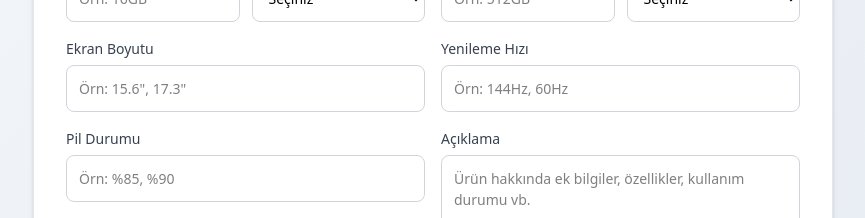
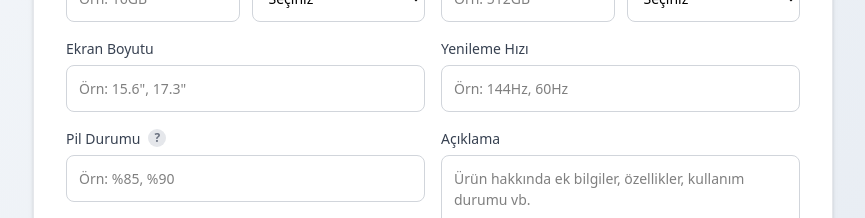
Before and after one commit to ozancidik/dusukbutce-web, a Next.js app: page /bize-sat/notebook in a window 1280 px wide. Shown: the part 1020-1238 px from the top of the page, without its empty margins (207-1072 px from the left). Built offline with nearby package versions, Linux system fonts and the light colour scheme.

Commit message:
notebook sayfasında görsel kalitesi artırıldı (0.9 kalite, 1600x1200 max)

```diff
--- a/app/bize-sat/notebook/page.tsx
+++ b/app/bize-sat/notebook/page.tsx
@@ -16,6 +16,7 @@ export default function NotebookPage() {
   const [popupType, setPopupType] = useState<'success' | 'error'>('success');
   const [popupTitle, setPopupTitle] = useState('');
   const [popupMessage, setPopupMessage] = useState('');
+  const [showBatteryTooltip, setShowBatteryTooltip] = useState(false);
   const [formData, setFormData] = useState({
     brand: '',
     model: '',
@@ -42,6 +43,8 @@ export default function NotebookPage() {
   });
 
   useEffect(() => {
+    if (typeof window === 'undefined') return;
+
     const checkMobile = () => {
       setIsMobile(window.innerWidth <= 768);
     };
@@ -168,9 +171,9 @@ export default function NotebookPage() {
 
       return new Promise((resolve) => {
         img.onload = () => {
-          // Maksimum boyutları belirle
-          const maxWidth = 800;
-          const maxHeight = 600;
+          // Maksimum boyutları belirle (daha yüksek çözünürlük için artırıldı)
+          const maxWidth = 1600;
+          const maxHeight = 1200;
 
           let { width, height } = img;
 
@@ -193,8 +196,8 @@ export default function NotebookPage() {
           // Resmi çiz ve sıkıştır
           ctx?.drawImage(img, 0, 0, width, height);
 
-          // Kaliteyi düşür (0.7 = %70 kalite)
-          const compressedBase64 = canvas.toDataURL('image/jpeg', 0.7);
+          // Kaliteyi artır (0.9 = %90 kalite - daha net görüntü için)
+          const compressedBase64 = canvas.toDataURL('image/jpeg', 0.9);
           resolve(compressedBase64);
         };
 
@@ -235,6 +238,11 @@ export default function NotebookPage() {
     e.preventDefault();
     setIsSubmitting(true);
 
+    // Performans ölçümü için başlangıç zamanı
+    const startTime = performance.now();
+    console.log('🚀 Teklif Al butonuna tıklandı - İstek başlatılıyor...');
+    console.log('⏱️ Başlangıç zamanı:', new Date().toISOString());
+
     try {
       // JWT token al
       const token = localStorage.getItem('token');
@@ -246,6 +254,7 @@ export default function NotebookPage() {
         graphicsCardWatt: formData.graphicsCardWatt
       });
 
+      const requestStartTime = performance.now();
       const response = await fetch('/api/notebook-submissions', {
         method: 'POST',
         headers: {
@@ -259,7 +268,29 @@ export default function NotebookPage() {
         }),
       });
 
+      const requestEndTime = performance.now();
+      const requestDuration = ((requestEndTime - requestStartTime) / 1000).toFixed(2);
+      const totalDuration = ((requestEndTime - startTime) / 1000).toFixed(2);
+
+      console.log('✅ API Response alındı!');
+      console.log('⏱️ API İstek Süresi:', requestDuration, 'saniye');
+      console.log('⏱️ Toplam İşlem Süresi:', totalDuration, 'saniye');
+      console.log('📊 Response Status:', response.status, response.statusText);
+
+      // Response boyutunu hesapla (eğer mevcutsa)
+      const responseText = await response.text();
+      const responseSize = new Blob([responseText]).size;
+      console.log('📦 Response Boyutu:', (responseSize / 1024).toFixed(2), 'KB');
+
+      let responseData;
+      try {
+        responseData = JSON.parse(responseText);
+      } catch (parseError) {
+        console.warn('⚠️ Response JSON parse edilemedi:', parseError);
+      }
+
       if (response.ok) {
+        console.log('✅ İşlem başarılı! Response:', responseData);
         setPopupType('success');
         setPopupTitle('Teklif Başarıyla Gönderildi!');
         setPopupMessage('Notebook bilgisayarınız için teklif talebiniz alındı. En kısa sürede size dönüş yapacağız.');
@@ -293,17 +324,28 @@ export default function NotebookPage() {
           images: []
         });
       } else {
+        const errorDuration = ((performance.now() - startTime) / 1000).toFixed(2);
+        console.error('❌ İşlem başarısız!');
+        console.error('⏱️ Hata Süresi:', errorDuration, 'saniye');
+        console.error('📊 Response Data:', responseData || responseText);
         setPopupType('error');
         setPopupTitle('Hata Oluştu');
         setPopupMessage('Teklif talebiniz gönderilemedi. Lütfen tekrar deneyin.');
         setShowPopup(true);
       }
     } catch (error) {
+      const errorDuration = ((performance.now() - startTime) / 1000).toFixed(2);
+      console.error('❌ Exception oluştu!');
+      console.error('⏱️ Hata Süresi:', errorDuration, 'saniye');
+      console.error('💥 Hata Detayı:', error);
       setPopupType('error');
       setPopupTitle('Hata Oluştu');
       setPopupMessage('Teklif talebiniz gönderilemedi. Lütfen tekrar deneyin.');
       setShowPopup(true);
     } finally {
+      const finalDuration = ((performance.now() - startTime) / 1000).toFixed(2);
+      console.log('🏁 İşlem tamamlandı - Toplam Süre:', finalDuration, 'saniye');
+      console.log('─────────────────────────────────────');
       setIsSubmitting(false);
     }
   };
@@ -771,13 +813,99 @@ export default function NotebookPage() {
               </div>
               <div>
                 <label style={{
-                  display: 'block',
+                  display: 'flex',
+                  alignItems: 'center',
+                  gap: '8px',
                   fontSize: '14px',
                   fontWeight: '500',
                   color: '#374151',
                   marginBottom: '6px'
                 }}>
-                  Pil Durumu
+                  <span>Pil Durumu</span>
+                  <div
+                    style={{
+                      position: 'relative',
+                      display: 'inline-flex',
+                      alignItems: 'center',
+                      justifyContent: 'center'
+                    }}
+                    onMouseEnter={() => setShowBatteryTooltip(true)}
+                    onMouseLeave={() => setShowBatteryTooltip(false)}
+                  >
+                    <div
+                      style={{
+                        width: '18px',
+                        height: '18px',
+                        borderRadius: '50%',
+                        background: showBatteryTooltip ? '#3b82f6' : '#e5e7eb',
+                        color: showBatteryTooltip ? 'white' : '#6b7280',
+                        display: 'flex',
+                        alignItems: 'center',
+                        justifyContent: 'center',
+                        fontSize: '12px',
+                        fontWeight: '600',
+                        cursor: 'help',
+                        transition: 'all 0.2s'
+                      }}
+                      onMouseEnter={(e) => {
+                        e.currentTarget.style.background = '#3b82f6';
+                        e.currentTarget.style.color = 'white';
+                      }}
+                      onMouseLeave={(e) => {
+                        if (!showBatteryTooltip) {
+                          e.currentTarget.style.background = '#e5e7eb';
+                          e.currentTarget.style.color = '#6b7280';
+                        }
+                      }}
+                    >
+                      ?
+                    </div>
+                    {showBatteryTooltip && (
+                      <div style={{
+                        position: 'absolute',
+                        bottom: '100%',
+                        left: '50%',
+                        transform: 'translateX(-50%)',
+                        marginBottom: '8px',
+                        background: '#1f2937',
+                        color: 'white',
+                        padding: '12px 16px',
+                        borderRadius: '8px',
+                        fontSize: isMobile ? '11px' : '13px',
+                        lineHeight: '1.5',
+                        whiteSpace: 'normal',
+                        boxShadow: '0 4px 12px rgba(0, 0, 0, 0.15)',
+                        zIndex: 1000,
+                        maxWidth: isMobile ? '250px' : '300px',
+                        width: isMobile ? '250px' : '300px',
+                        textAlign: 'left'
+                      }}>
+                        <div style={{ marginBottom: '8px', fontWeight: '600' }}>
+                          Pil Durumuna Nasıl Bakılır?
+                        </div>
+                        <div style={{ marginBottom: '6px' }}>
+                          <strong>Windows:</strong> Görev çubuğundaki pil ikonuna sağ tıklayın veya Ayarlar {'>'} Sistem {'>'} Güç {'&'} Pil {'>'} Batarya kullanımı
+                        </div>
+                        <div style={{ marginBottom: '6px' }}>
+                          <strong>macOS:</strong> Sistem Tercihleri {'>'} Enerji Tasarrufu {'>'} Batarya durumu veya Terminal'de: <code style={{ background: 'rgba(255,255,255,0.2)', padding: '2px 4px', borderRadius: '3px', fontSize: '11px' }}>ioreg -rn AppleSmartBattery | grep -i "MaxCapacity\|DesignCapacity"</code>
+                        </div>
+                        <div>
+                          <strong>Alternatif:</strong> Üçüncü parti uygulamalar (BatteryInfoView, CoconutBattery vb.) kullanabilirsiniz.
+                        </div>
+                        <div style={{
+                          position: 'absolute',
+                          bottom: '-6px',
+                          left: '50%',
+                          transform: 'translateX(-50%)',
+                          width: 0,
+                          height: 0,
+                          borderLeft: '6px solid transparent',
+                          borderRight: '6px solid transparent',
+                          borderTop: '6px solid #1f2937'
+                        }} />
+                      </div>
+                    )}
+                  </div>
                 </label>
                 <input
                   type="text"
```
